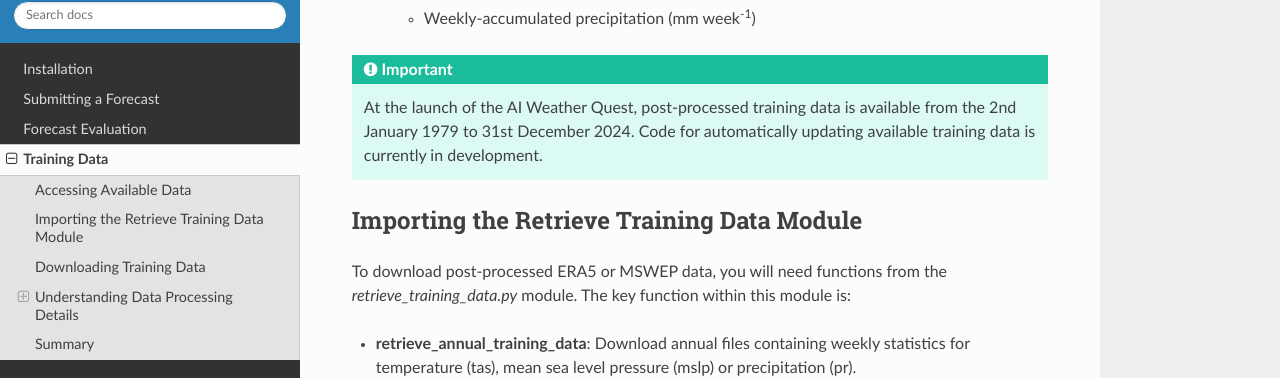
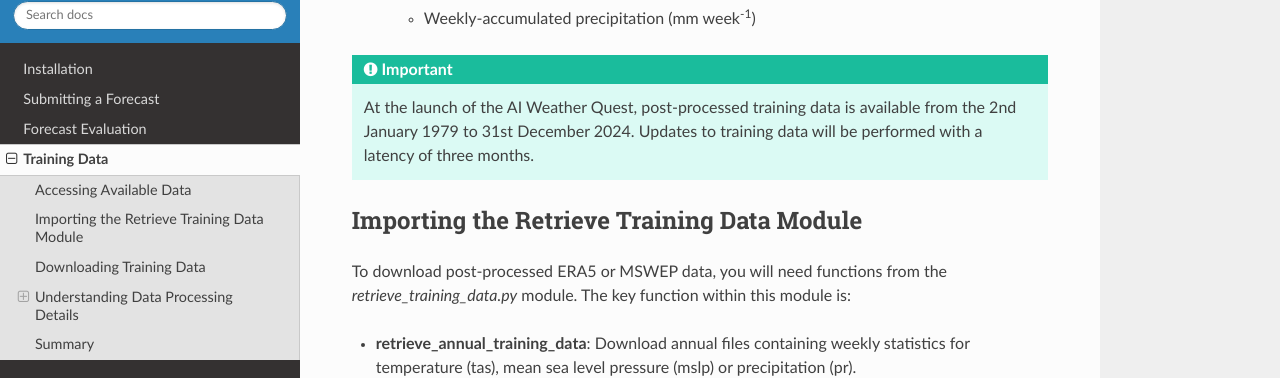
Before and after one commit to joshuatalib/AI_weather_quest, a Sphinx documentation site: the page built from docs/source/training_data.rst, in a window 1280 px wide and 900 px high, scrolled down 325 px. Shown: the part 160-538 px from the top of the window. Built offline with Sphinx 7.4.7 and the Read the Docs theme 3.1.0, drawn with Linux system fonts in a browser that asks for light colours; pages that are not in the unit, such as notebooks, are missing from menus.

Commit message:
Update training_data.rst

```diff
--- a/docs/source/training_data.rst
+++ b/docs/source/training_data.rst
@@ -15,7 +15,7 @@ The following datasets at a 1.5 degree resolution have been made easily accessib
 
 .. important::
 
-   At the launch of the AI Weather Quest, post-processed training data is available from the 2nd January 1979 to 31st December 2024. Code for automatically updating available training data is currently in development.
+   At the launch of the AI Weather Quest, post-processed training data is available from the 2nd January 1979 to 31st December 2024. Updates to training data will be performed with a latency of three months.
 
 Importing the Retrieve Training Data Module
 --------------------------------------------
```
